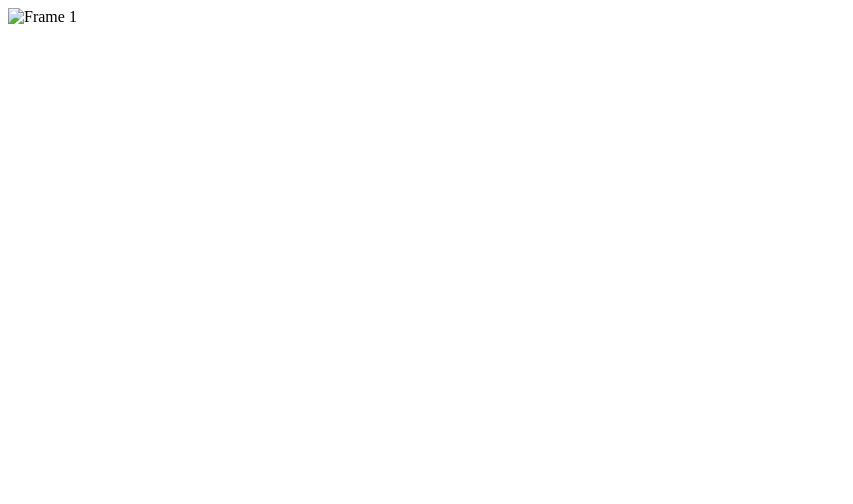
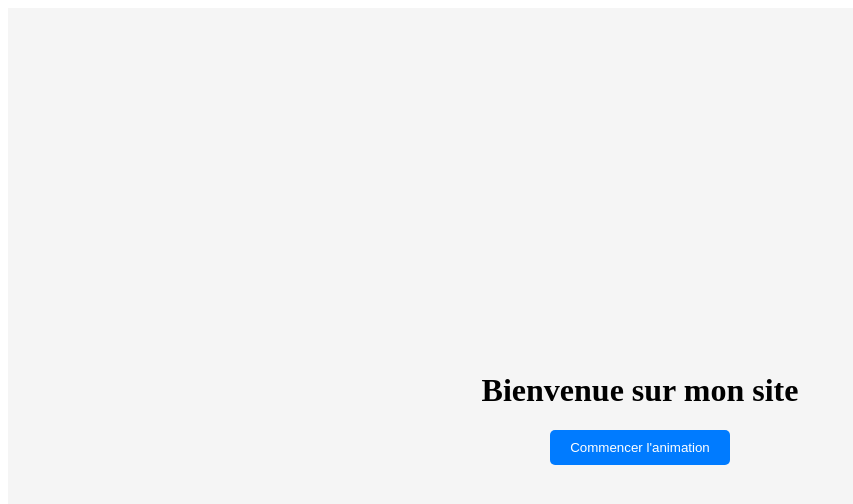
Before and after one commit to domesatyre/DIgital-Experience, a plain HTML site: page index.html in a window 1280 px wide. Shown: the whole page, without its empty margins (0-853 px from the left). Drawn offline with Linux system fonts and the light colour scheme.

Commit message:
Update index.html

```diff
--- a/index.html
+++ b/index.html
@@ -5,10 +5,30 @@
   <meta name="viewport" content="width=device-width, initial-scale=1.0">
   <title>Lecture de vidéo en scrolling</title>
   <style>
+    .welcome-screen {
+      display: flex;
+      flex-direction: column;
+      align-items: center;
+      justify-content: center;
+      height: 100vh;
+      background-color: #f5f5f5;
+    }
+
+    .start-button {
+      padding: 10px 20px;
+      background-color: #007bff;
+      color: #fff;
+      border: none;
+      border-radius: 5px;
+      cursor: pointer;
+    }
+
     .frame-container {
       height: 100vh;
       overflow-y: scroll;
+      display: none;
     }
+
     .frame {
       width: 100%;
       height: 100vh;
@@ -17,8 +37,12 @@
   </style>
 </head>
 <body>
+  <div class="welcome-screen">
+    <h1>Bienvenue sur mon site</h1>
+    <button class="start-button">Commencer l'animation</button>
+  </div>
   <div class="frame-container">
-    <img class="frame" src="image/ezgif-frame-001.jpg" alt="Frame 1">
+    <img class="frame" src="ezgif-frame-001.jpg" alt="Frame 1">
   </div>
   <script src="script.js"></script>
 </body>
```
